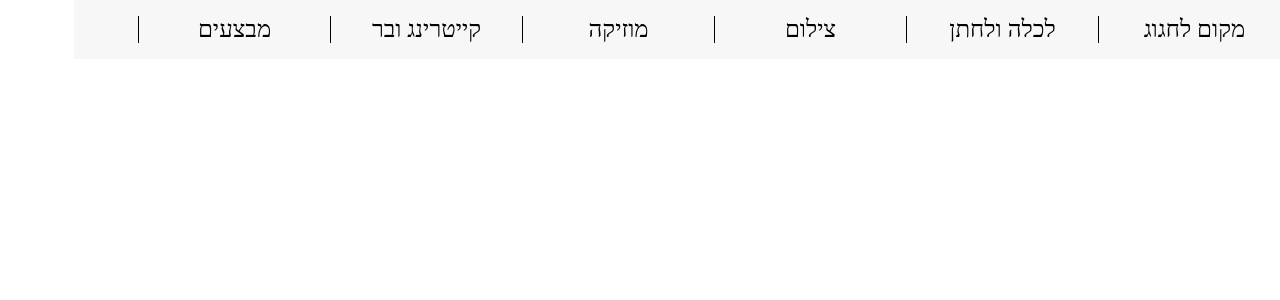
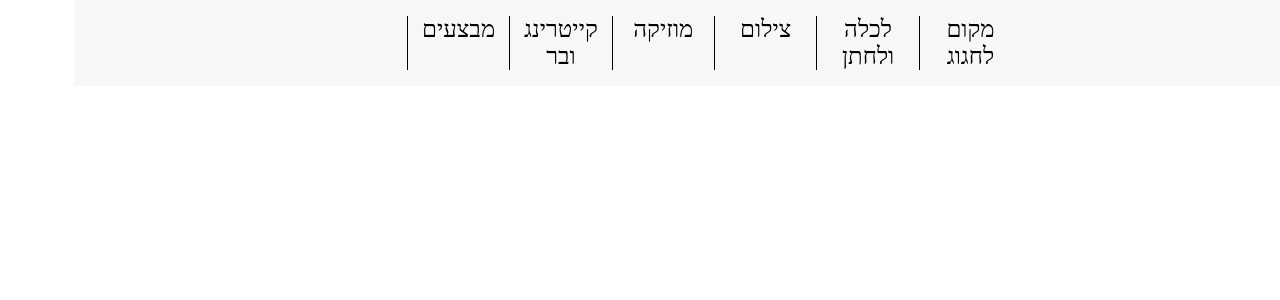
Before and after one commit to amitAsher22/clientWedding, a React (Create React App) app: page / in a window 1280 px wide. Shown: the top 300 px of the page. Built offline with nearby package versions, Linux system fonts and the light colour scheme.

Commit message:
fix nav bar

```diff
--- a/src/components/navBar/Navbar.js
+++ b/src/components/navBar/Navbar.js
@@ -91,23 +91,23 @@ const ContainerNavBar = styled.div`
 const DropDownMenu = styled.div`
   position: absolute;
   display: none;
-
   background-color: #f1f1f1;
-  padding: 2rem;
-  z-index: 1;
+  padding: 2rem 0.5rem;
+  text-align: right;
+  width: 90%;
 `;
 
 const SubDivNavBar = styled.div`
   position: relative;
-  display: inline-block;
-  width: 15%;
+
+  width: 8%;
   text-align: center;
   border-left: 1px solid black;
   font-family: "heebo";
   &:hover {
-    display: block;
-    > div {
+    div {
       display: block;
+      cursor: pointer;
     }
   }
 `;
```
